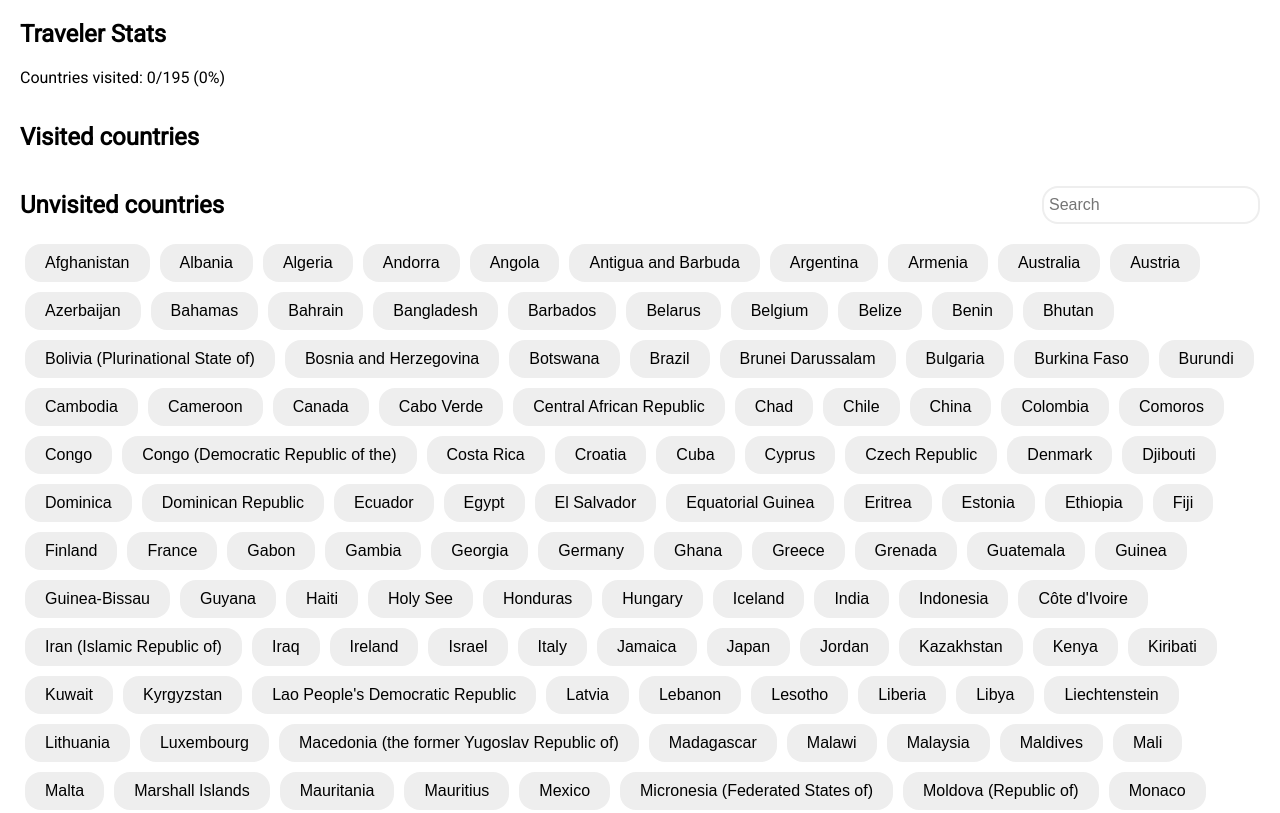
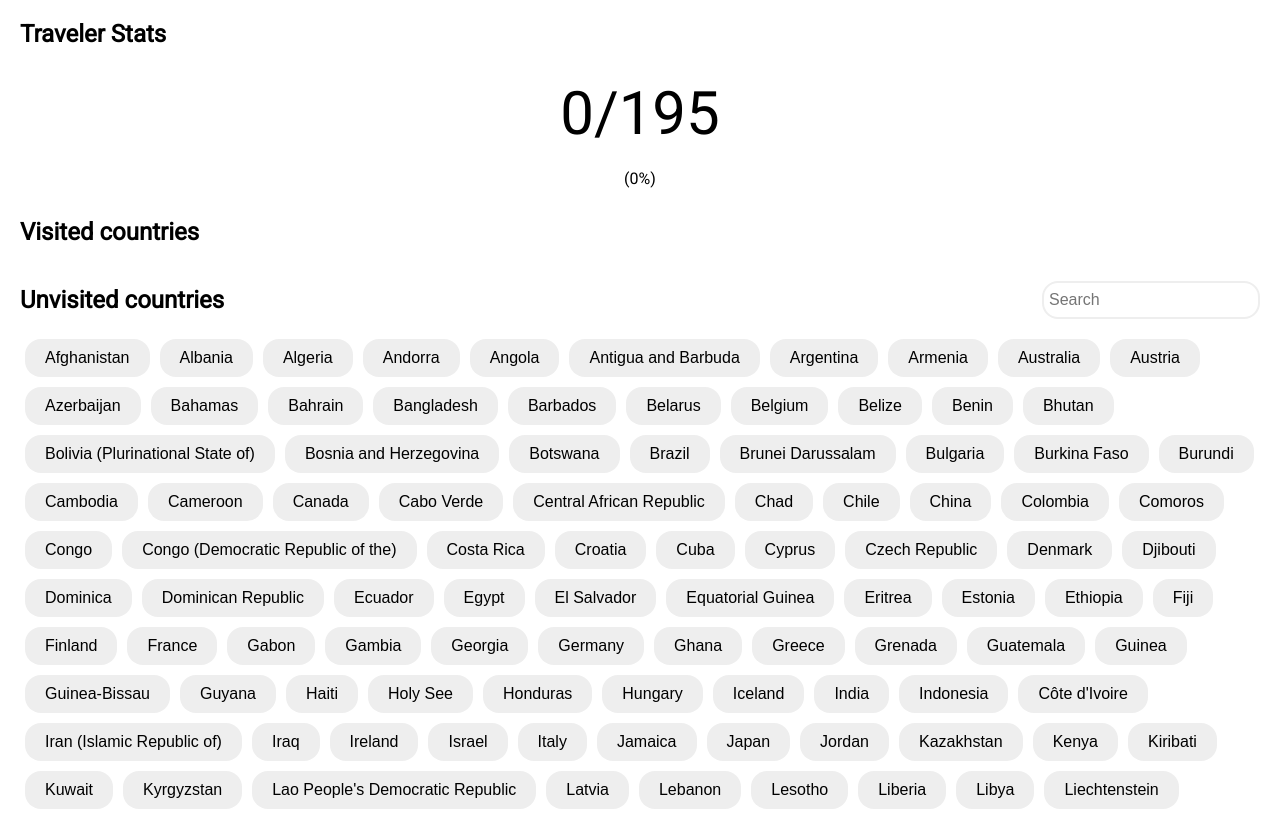
Before and after one commit to tomas-cani/flagcount, a plain HTML site: page index.html in a window 1280 px wide. Shown: the top 813 px of the page. Drawn offline with Linux system fonts and the light colour scheme.

Commit message:
Change styles of score

```diff
--- a/flag-count.js
+++ b/flag-count.js
@@ -1,6 +1,8 @@
 function renderVisitedCountriesCount() {
-  const flagCountElement = document.querySelector('.visited-countries-count');
+  const visitedCountriesCountElement = document.querySelector('.visited-countries-count');
+  const visitedCountriesPercentageElement = document.querySelector('.visited-countries-percentage');
   const visitedCountriesCount = getVisitedCountries().length;
   const visitedCountriesPercentage = ((visitedCountriesCount * 100) / 195).toFixed(2);
-  flagCountElement.textContent = `${visitedCountriesCount}/195 (${visitedCountriesPercentage}%)`;
+  visitedCountriesCountElement.textContent = `${visitedCountriesCount}/195`;
+  visitedCountriesPercentageElement.textContent = `(${visitedCountriesPercentage}%)`;
 }
--- a/index.html
+++ b/index.html
@@ -6,6 +6,7 @@
   <title>Flag Count</title>
   <meta name="viewport" content="width=device-width, initial-scale=1">
   <link href="https://fonts.googleapis.com/css?family=Roboto" rel="stylesheet">
+  <link rel="stylesheet" type="text/css" media="screen" href="traveler-stats.css" />
   <link rel="stylesheet" type="text/css" media="screen" href="main.css" />
   <script defer src="country-data.js"></script>
   <script defer src="country-list.js"></script>
@@ -15,7 +16,10 @@
 <body>
   <section class="traveler-stats">
     <h1>Traveler Stats</h1>
-    <p>Countries visited: <span class="visited-countries-count">0/195 (0%)</span></p>
+    <section class="score">
+      <p class="visited-countries-count">0/195</p>
+      <p class="visited-countries-percentage">(0%)</p>
+    </section>
   </section>
 
   <section class="visited-countries">
--- /dev/null
+++ b/traveler-stats.css
@@ -0,0 +1,14 @@
+.score {
+  display: flex;
+  flex-direction: column;
+  align-items: center;
+}
+
+.visited-countries-count {
+  font-size: 60px;
+  margin: 10px 0;
+}
+
+.visited-countries-percentage {
+  margin: 10px 0;
+}
```
